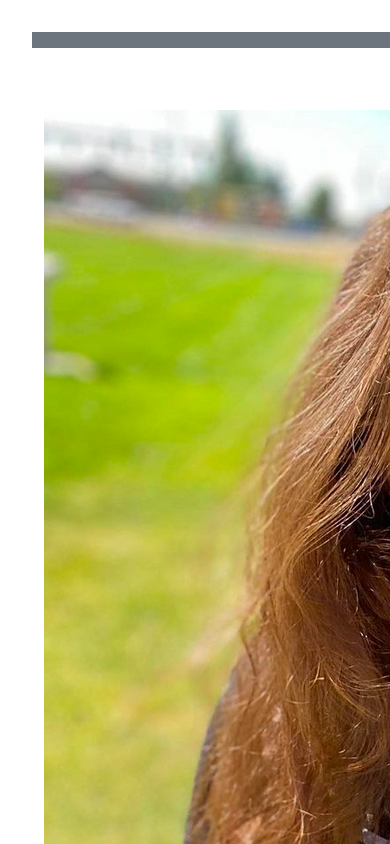
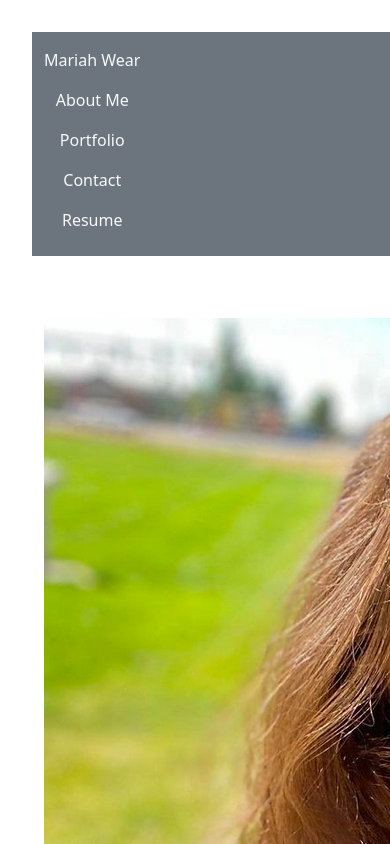
Before and after one commit to mariahw4/personal-portfolio, a React (Vite) app: page / in a window 390 px wide. Shown: the top 844 px of the page. Built offline with nearby package versions, Linux system fonts and the light colour scheme.

Commit message:
fixed navbar so navigation possible on mobile

```diff
--- a/package.json
+++ b/package.json
@@ -11,6 +11,7 @@
     "preview": "vite preview"
   },
   "dependencies": {
+    "@popperjs/core": "^2.11.8",
     "bootstrap": "^5.3.2",
     "react": "^18.2.0",
     "react-dom": "^18.2.0",
@@ -24,6 +25,7 @@
     "eslint-plugin-react": "^7.32.2",
     "eslint-plugin-react-hooks": "^4.6.0",
     "eslint-plugin-react-refresh": "^0.4.3",
+    "sass": "^1.69.5",
     "vite": "^4.4.5"
   }
 }
--- a/src/components/NavLinks.jsx
+++ b/src/components/NavLinks.jsx
@@ -1,19 +1,21 @@
-import PropTypes from 'prop-types'
+import PropTypes from "prop-types";
 
-export default function NavLinks({  links }) {
-    return (
+export default function NavLinks({ links }) {
+  return (
+    <>
       <nav className="navbar navbar-expand-lg bg-secondary">
         <div className="container-fluid">
-          <div className="collapse navbar-collapse" id="navbarSupportedContent">
+          <div className="" id="navbarSupportedContent">
             <ul className="navbar-nav me-auto mb-2 mb-lg-0">
               {links.map((link) => link)}
             </ul>
           </div>
         </div>
       </nav>
-    );
-  }
+    </>
+  );
+}
 
-  NavLinks.propTypes = {
-    links: PropTypes.array.isRequired
-  }
+NavLinks.propTypes = {
+  links: PropTypes.array.isRequired,
+};
--- a/src/main.jsx
+++ b/src/main.jsx
@@ -4,6 +4,7 @@ import { createBrowserRouter, RouterProvider } from 'react-router-dom';
 
 import './index.css'
 import 'bootstrap/dist/css/bootstrap.min.css';
+import "bootstrap/dist/js/bootstrap.bundle.min";
 
 import App from './App.jsx'
 import About from './components/about_me';
```
Also changed, not shown: 1 other file (tests, documents, lock files or other folders).
